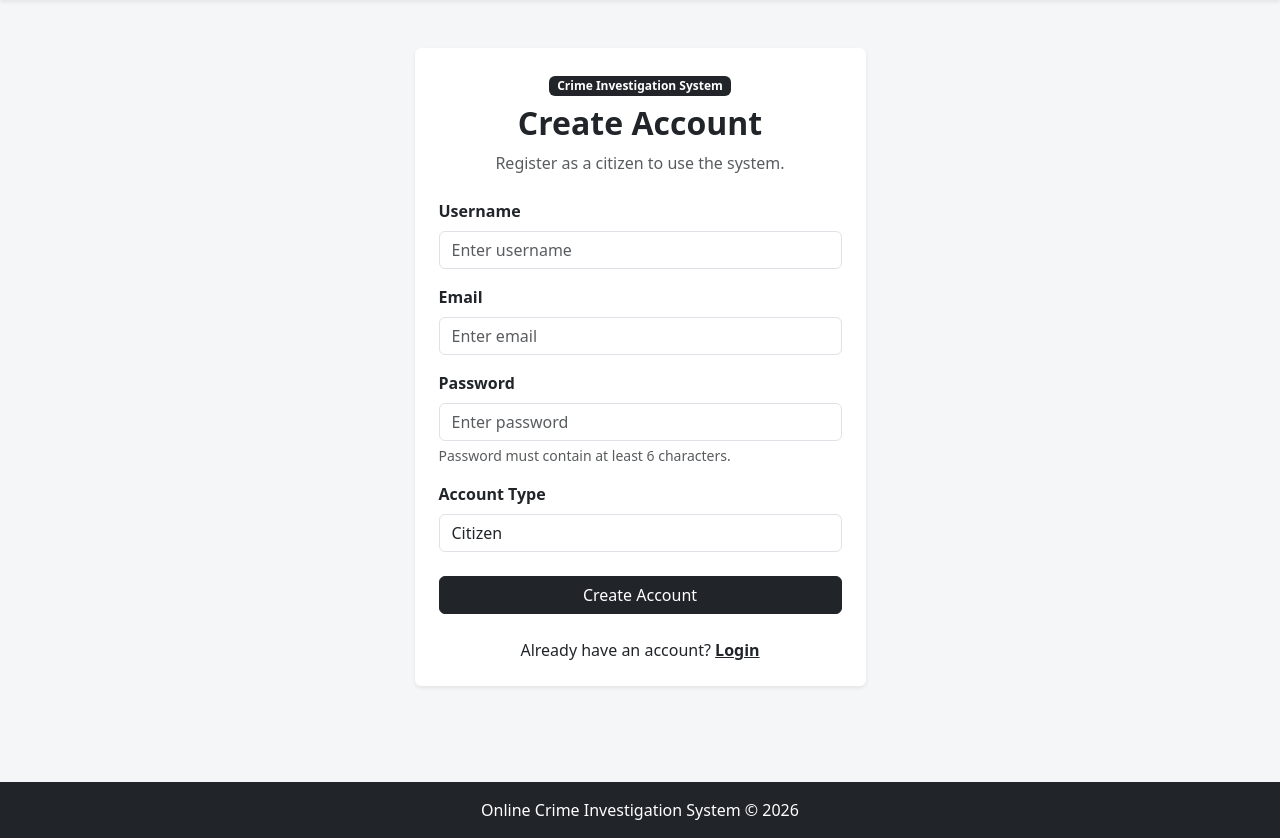
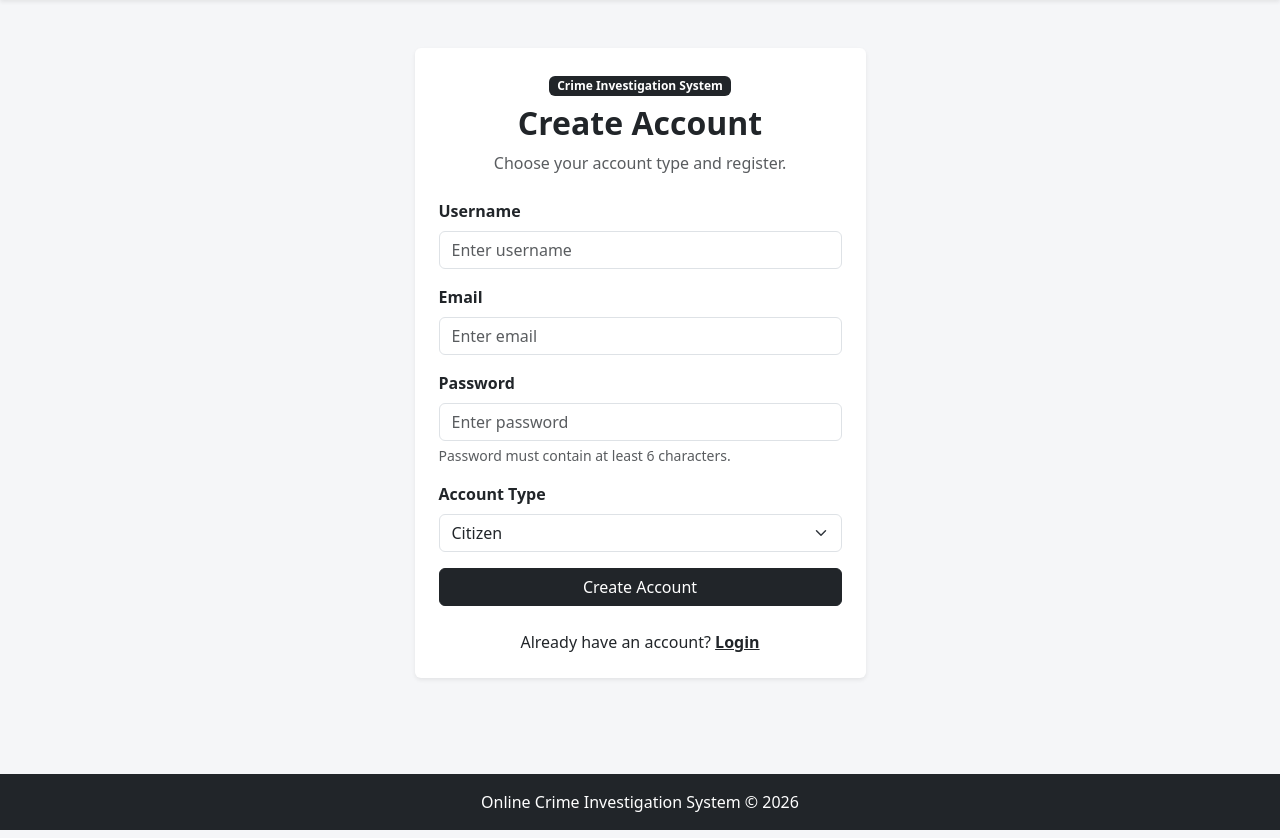
Before and after one commit to dp-01-01/-online-crime-investigation-system, a Flask app: page /register in a window 1280 px wide. Shown: the part 56-894 px from the top of the page. Run offline with Flask 3, Linux system fonts and the light colour scheme.

Commit message:
Add role-based login and registration (citizen, officer, admin)

```diff
--- a/app.py
+++ b/app.py
@@ -9,7 +9,7 @@ from flask import Flask, render_template, request, redirect, url_for, session
 from werkzeug.security import generate_password_hash, check_password_hash
 
 
-# Load environment variables from .env (optional)
+# Load environment variables from .env
 load_dotenv()
 
 BASE_DIR = os.path.dirname(os.path.abspath(__file__))
@@ -23,7 +23,11 @@ app = Flask(__name__)
 
 # If FLASK_SECRET_KEY is not set, a random key is generated.
 # Sessions will then reset whenever the app restarts, so set it in production.
-app.secret_key = os.getenv("FLASK_SECRET_KEY") or secrets.token_hex(32)
+app.secret_key = os.getenv("FLASK_SECRET_KEY")
+if not app.secret_key:
+    raise RuntimeError(
+        "FLASK_SECRET_KEY is missing. Add it to your .env file before starting the app."
+    )
 
 
 # =========================
@@ -191,6 +195,12 @@ def count_rows(table, where="", params=()):
 
 
 # =========================
+# REGISTRATION ROLES
+# =========================
+
+REGISTRATION_ROLES = ("citizen", "investigator", "admin")
+
+# =========================
 # LOGIN REQUIRED DECORATOR
 # =========================
 
@@ -267,6 +277,8 @@ def login():
 
         if user and check_password_hash(user["password"], password):
 
+            # Clear any previous session data before establishing this login.
+            session.clear()
             session["user_id"] = user["id"]
             session["username"] = user["username"]
             session["role"] = user["role"]
@@ -287,30 +299,50 @@ def login():
 
 @app.route("/register", methods=["GET", "POST"])
 def register():
+    if request.method == "POST":
+        username = request.form.get("username", "").strip()
+        email = request.form.get("email", "").strip().lower()
+        password = request.form.get("password", "")
+        role = request.form.get("role", "citizen").strip().lower()
 
-    if request.method == "POST":
-
-        username = request.form.get("username", "").strip()
-        email = request.form.get("email", "").strip()
-        password = request.form.get("password", "")
-
-        # Public registration is always for citizens.
-        # Do not trust the role sent by the browser.
-        role = "citizen"
+        # Never trust the role sent by the browser; validate it on the server.
+        if role not in REGISTRATION_ROLES:
+            return render_template(
+                "register.html",
+                error="Invalid account type selected."
+            )
 
         if not username or not email or not password:
-
             return render_template(
                 "register.html",
-                error="Please fill in all fields."
+                error="Please fill in all required fields."
             )
 
         if len(password) < 6:
-
             return render_template(
                 "register.html",
                 error="Password must contain at least 6 characters."
             )
+
+        # Admin and Officer (stored as investigator) accounts require a
+        # private code configured in .env. Citizen registration stays open.
+        if role in ("admin", "investigator"):
+            configured_staff_code = os.getenv("STAFF_REGISTRATION_CODE")
+            submitted_staff_code = request.form.get("staff_code", "").strip()
+
+            if not configured_staff_code:
+                return render_template(
+                    "register.html",
+                    error="Staff registration is currently disabled. Contact the system administrator."
+                )
+
+            if not submitted_staff_code or not secrets.compare_digest(
+                submitted_staff_code, configured_staff_code
+            ):
+                return render_template(
+                    "register.html",
+                    error="Invalid staff registration code."
+                )
 
         existing_user = fetch_one(
             "SELECT id FROM users WHERE username = ? OR email = ?",
@@ -318,7 +350,6 @@ def register():
         )
 
         if existing_user:
-
             return render_template(
                 "register.html",
                 error="Username or email already exists. Please use a different one."
@@ -334,7 +365,6 @@ def register():
         )
 
         if error:
-
             return render_template(
                 "register.html",
                 error="Registration failed. Please try again."
@@ -343,7 +373,6 @@ def register():
         return redirect(url_for("login"))
 
     return render_template("register.html")
-
 
 # =========================
 # DASHBOARD PAGE
@@ -1209,8 +1238,8 @@ def logout():
 # =========================
 # Usage:
 #   python app.py create-user
-# Public registration only creates citizens, so use this to create the
-# first admin or any investigator account.
+# Use this command when you want to create an account directly from the terminal.
+# Website registration requires STAFF_REGISTRATION_CODE for admin/investigator roles.\n# Keep this CLI command restricted to trusted administrators with local machine access.
 
 def create_user_cli():
 
@@ -1238,6 +1267,40 @@ def create_user_cli():
     print(error if error else f"User '{username}' created as {role}.")
 
 
+def list_users_cli():
+
+    rows = fetch_all("SELECT id, username, email, role FROM users ORDER BY id")
+
+    if not rows:
+        print("No users found.")
+        return
+
+    for row in rows:
+        print(f"{row['id']:>3}  {row['username']:<20} {row['role']:<13} {row['email']}")
+
+
+def set_role_cli():
+
+    # Usage: python app.py set-role <username> <admin|investigator|citizen>
+    if len(sys.argv) != 4 or sys.argv[3] not in ("admin", "investigator", "citizen"):
+        print("Usage: python app.py set-role <username> <admin|investigator|citizen>")
+        return
+
+    username, role = sys.argv[2], sys.argv[3]
+
+    if not fetch_one("SELECT id FROM users WHERE username = ?", (username,)):
+        print(f"User '{username}' not found. Run: python app.py list-users")
+        return
+
+    error = write_db(
+        "UPDATE users SET role = ? WHERE username = ?",
+        (role, username),
+        "Role could not be changed"
+    )
+
+    print(error if error else f"'{username}' is now {role}. Log out and log in again.")
+
+
 # Create the tables automatically (works with python app.py, gunicorn, WSGI).
 init_db()
 
@@ -1250,5 +1313,9 @@ if __name__ == "__main__":
 
     if len(sys.argv) > 1 and sys.argv[1] == "create-user":
         create_user_cli()
+    elif len(sys.argv) > 1 and sys.argv[1] == "list-users":
+        list_users_cli()
+    elif len(sys.argv) > 1 and sys.argv[1] == "set-role":
+        set_role_cli()
     else:
         app.run(debug=os.getenv("FLASK_DEBUG", "false").lower() == "true")
--- a/requirements.txt
+++ b/requirements.txt
@@ -4,6 +4,6 @@ Flask==3.1.3
 itsdangerous==2.2.0
 Jinja2==3.1.6
 MarkupSafe==3.0.3
+mysql-connector-python==26.7.0
 python-dotenv==1.2.3
 Werkzeug==3.1.8
-gunicorn; sys_platform != "win32"
--- a/templates/login.html
+++ b/templates/login.html
@@ -19,6 +19,10 @@ Login - Crime Investigation System
                     <h2 class="text-center mb-4">
                         User Login
                     </h2>
+
+                    {% if error %}
+                    <div class="alert alert-danger" role="alert">{{ error }}</div>
+                    {% endif %}
 
                     <form method="POST">
 
--- a/templates/register.html
+++ b/templates/register.html
@@ -2,6 +2,9 @@
 
 {% block title %}
 Register - Crime Investigation System
+
+
+
 {% endblock %}
 
 {% block content %}
@@ -29,11 +32,15 @@ Register - Crime Investigation System
                         </h2>
 
                         <p class="text-muted mb-0">
-                            Register as a citizen to use the system.
+                            Choose your account type and register.
                         </p>
 
                     </div>
 
+
+                    {% if error %}
+                    <div class="alert alert-danger" role="alert">{{ error }}</div>
+                    {% endif %}
 
                     <form method="POST">
 
@@ -102,34 +109,49 @@ Register - Crime Investigation System
 
                         <!-- ROLE -->
 
-                        <div class="mb-4">
+                        <div class="mb-3">
 
                             <label class="form-label fw-semibold">
                                 Account Type
                             </label>
 
-                            <input
-                                type="text"
-                                class="form-control"
-                                value="Citizen"
-                                readonly
+                            <select
+                                name="role"
+                                id="role"
+                                class="form-select"
+                                required
                             >
-
-                            <!--
-                                The role is fixed as citizen.
-                                Admin and Investigator accounts
-                                should not be created through
-                                public registration.
-                            -->
-
-                            <input
-                                type="hidden"
-                                name="role"
-                                value="citizen"
-                            >
+                                <option value="citizen">Citizen</option>
+                                <option value="investigator">Officer (Investigator)</option>
+                                <option value="admin">Admin</option>
+                            </select>
 
                         </div>
 
+
+
+                        <!-- STAFF CODE (only for Officer / Admin) -->
+
+                        <div class="mb-3 d-none" id="staff-code-group">
+
+                            <label class="form-label fw-semibold">
+                                Staff Registration Code
+                            </label>
+
+                            <input
+                                type="password"
+                                name="staff_code"
+                                id="staff_code"
+                                class="form-control"
+                                placeholder="Enter staff code"
+                                autocomplete="off"
+                            >
+
+                            <div class="form-text">
+                                Required for Officer and Admin accounts. Ask your system administrator.
+                            </div>
+
+                        </div>
 
                         <!-- REGISTER BUTTON -->
 
@@ -169,4 +191,25 @@ Register - Crime Investigation System
 
 </div>
 
+
+
+
+<script>
+    (function () {
+        var role = document.getElementById("role");
+        var group = document.getElementById("staff-code-group");
+        var code = document.getElementById("staff_code");
+
+        function toggleStaffCode() {
+            var isStaff = role.value === "investigator" || role.value === "admin";
+            group.classList.toggle("d-none", !isStaff);
+            code.required = isStaff;
+            if (!isStaff) { code.value = ""; }
+        }
+
+        role.addEventListener("change", toggleStaffCode);
+        toggleStaffCode();
+    })();
+</script>
+
 {% endblock %}
```
